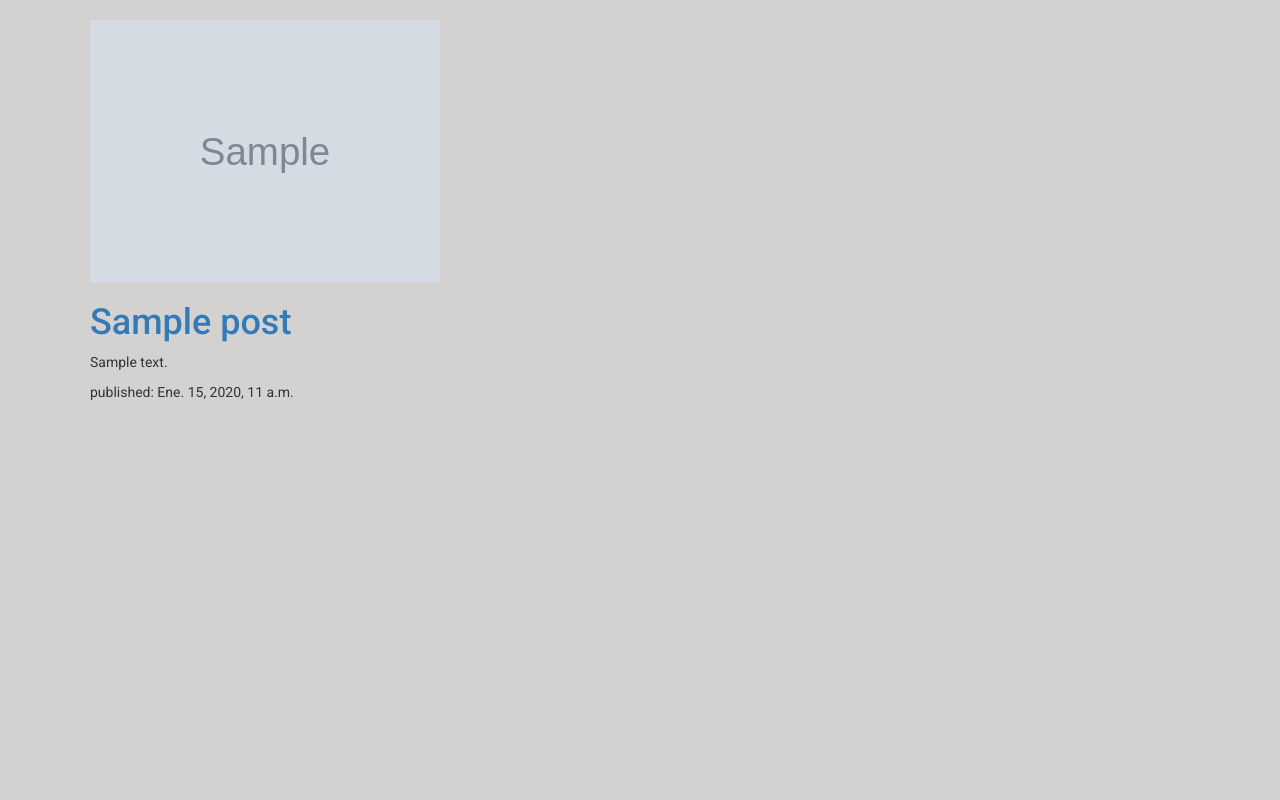
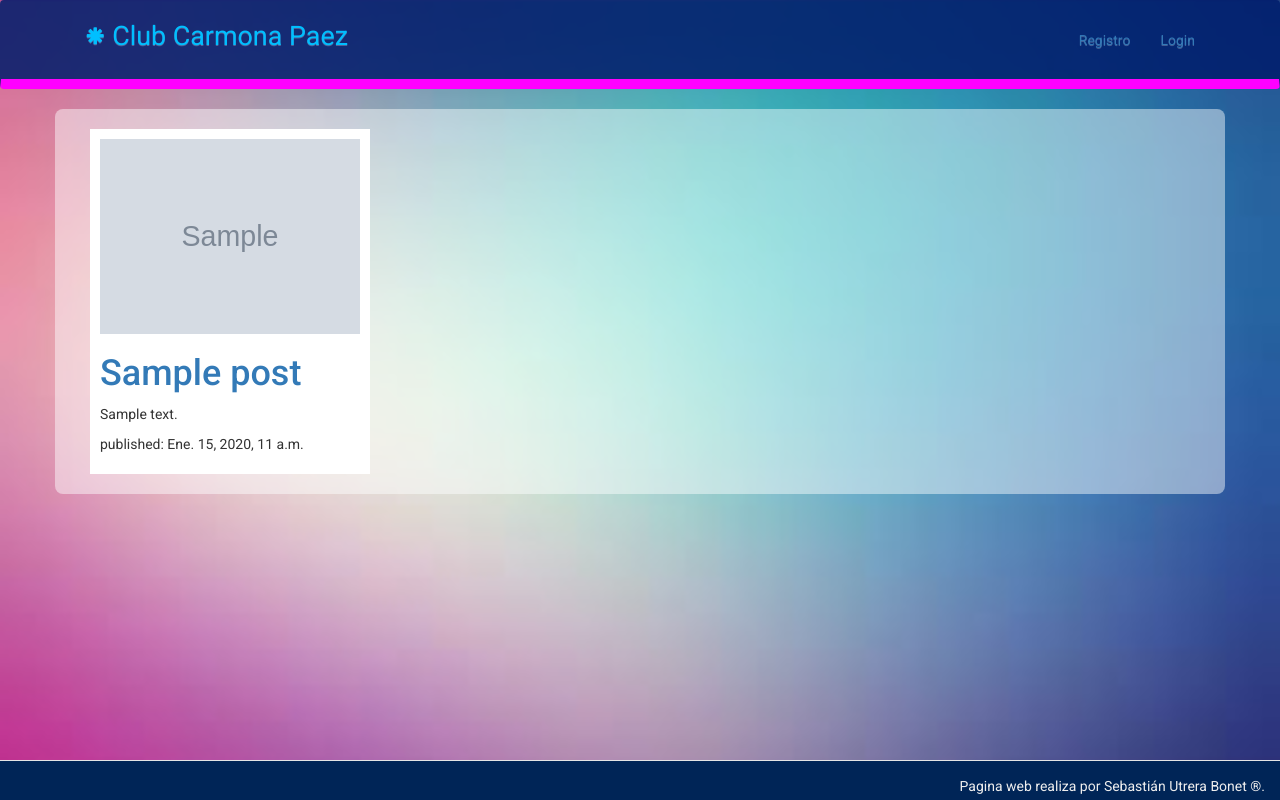
Before and after one commit to SebastianUtreraBonet/clubcarmonapaez, a Django app: template clubcarmona/templates/Club/post_list.html in a window 1280 px wide. Run offline with Django 3.2, Linux system fonts and the light colour scheme; the template is opened without the code that fills it: values that come from a table or form of the project are taken from there, others are empty; tables that the repository leaves empty hold one stand-in row (values such as "Sample post"); grey boxes marked "Sample" are stand-in pictures; some libraries are stand-ins or nearby versions.

Commit message:
Plantilla y diseño inicial barra

```diff
--- /dev/null
+++ b/clubcarmona/templates/Club/plantilla.html
@@ -0,0 +1,77 @@
+{% load staticfiles %}
+<!DOCTYPE html>
+<html lang="es">
+<head>
+    <meta charset="UTF-8">
+    <title>Club Carmona Paez</title>
+    <link href="{% static 'css/bootstrap.min.css' %}" media="screen" rel="stylesheet" type="text/css">
+    <link href="{% static 'css/bootstrap-theme.min.css' %}" media="screen" rel="stylesheet" type="text/css">
+    <link href="{% static 'css/style.css' %}" media="screen" rel="stylesheet" type="text/css">
+</head>
+
+
+<body style="background-color: aliceblue; background-image:url('../static/img/bg.jpg'); background-size: cover;">
+<nav class="navbar" style="padding:1em 0; background-color:rgba(0, 29, 108, 0.86); border-bottom: 10px solid fuchsia">
+    <div class="container">
+
+        <div class="navbar-left">
+            <button type="button" class="navbar-toggle collapsed" data-toggle="collapse"
+                    data-target="#bs-example-navbar-collapse-1" aria-expanded="false">
+                <span class="sr-only"></span>
+                <span class="icon-bar"></span>
+                <span class="icon-bar"></span>
+                <span class="icon-bar"></span>
+            </button>
+
+            <a href="/">
+                <div class="navbar-brand" style="font-size:2.1vw; color: deepskyblue; margin: -0.2em 0 0 0 ;"
+                     href="/"><span class="glyphicon glyphicon-asterisk" style="font-size: 1.6vw"></span> Club Carmona
+                    Paez
+                </div>
+            </a>
+        </div>
+
+        <div class="collapse navbar-collapse" id="bs-example-navbar-collapse-1">
+            <ul class="nav navbar-nav">
+
+            </ul>
+
+            <ul class="nav navbar-nav navbar-right">
+
+
+                {% if user.is_authenticated %}
+                    <form class="navbar-form navbar-left " method="get" action="" role="search">
+                        <div class="form-group">
+                            {% csrf_token %}
+                            <input type="text" id="buscar" name="buscar" value="" class="form-group form-control">
+                        </div>
+                        <button type="submit" class="btn btn-default" href="../buscar"><span
+                                class="glyphicon glyphicon-search"></span> Buscar
+                        </button>
+
+                    </form>
+                    <li><a href="" style="height: 50px;">
+                        <div class="img-circle" align="center"
+                             style="width:40px; height: 40px; margin-bottom: -28px; margin-top: -44px;  background-image: url(); background-size: cover; background-position: center"/>
+                    </a></li>
+                    <li><a href=""> <span class="glyphicon glyphicon-off"></span> Salir</a>
+                    </li>
+                {% else %}
+                    <li><a href="">Registro</a></li>
+                    <li><a href="">Login</a></li>
+                {% endif %}
+
+            </ul>
+        </div>
+    </div>
+</nav>
+<div class="container" style="background-color:rgba(252, 255, 255, 0.46);border-radius: 8px">
+    {% block content %}
+    {% endblock %}
+
+</div>
+</body>
+<footer class="modal-footer"
+        style="height: 40px; text-align: right; background-color: #002557;color:#eee; width: 100%; position: fixed; bottom: 0px;">
+    Pagina web realiza por Sebastián Utrera Bonet ®.
+</footer>
--- a/clubcarmona/templates/Club/post_list.html
+++ b/clubcarmona/templates/Club/post_list.html
@@ -1,26 +1,19 @@
+{% extends 'Club\plantilla.html' %}
 {% load staticfiles %}
-<html>
-<head>
-
-    <link href="{% static 'css/bootstrap.min.css' %}" media="screen" rel="stylesheet" type="text/css">
-    <link href="{% static 'css/bootstrap-theme.min.css' %}" media="screen" rel="stylesheet" type="text/css">
-    <link href="{% static 'css/style.css' %}" media="screen" rel="stylesheet" type="text/css">
-</head>
-
-    <body>
-
-    <div class="container">
-
+<script>
+    setTimeout(window.location('plantilla.html').load(), 2000)
+</script>
+{% block content %}
 
     {% for post in posts %}
-        <div style="width: 350px;height: auto; margin: 20px">
+        <div class="col-lg-3" style="width: 280px;height: auto; margin: 20px; padding: 10px; background-color: white">
             <img src="{{ post.foto }}" style="width: 100%;">
 
-            <h1><a href="">{{ post.titulo}}</a></h1>
+            <h1><a href="">{{ post.titulo }}</a></h1>
+
             <p>{{ post.texto|linebreaksbr }}</p>
+
             <p>published: {{ post.fecha_publicacion }}</p>
         </div>
     {% endfor %}
-    </div>
-    </body>
-</html>
+{% endblock %}
```
Also changed, not shown: static/img/bg.jpg (added).
